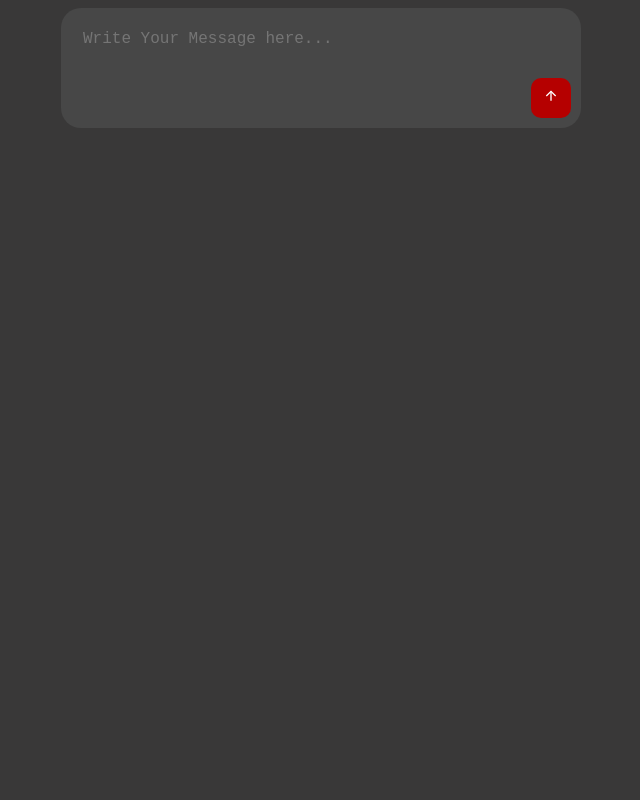
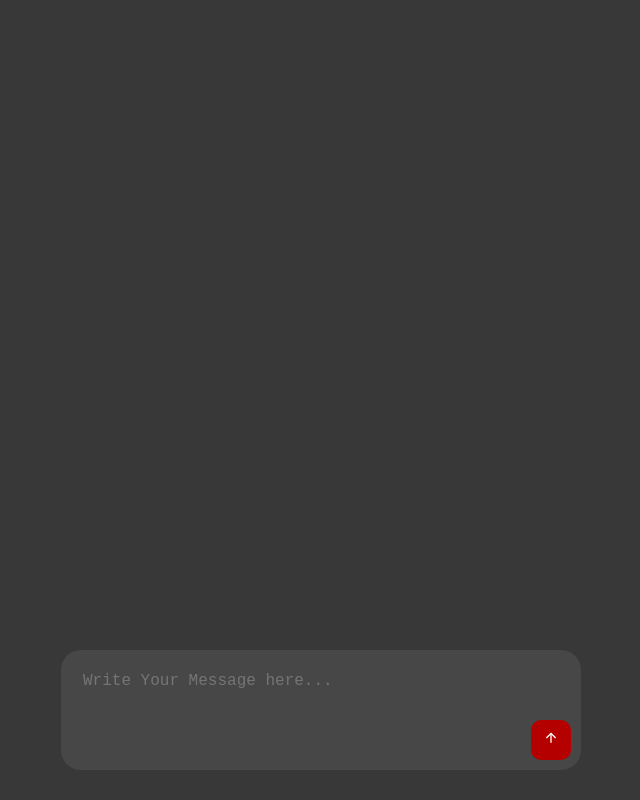
Before and after one commit to kiyotho/gemini-simple-chatbot, a plain HTML site: page frontend/index.html in a window 1280 px wide. Shown: the whole page, without its empty margins (319-959 px from the left). Drawn offline with Linux system fonts and the light colour scheme.

Commit message:
fixing the input container at the bottom

```diff
--- a/frontend/index.css
+++ b/frontend/index.css
@@ -7,11 +7,14 @@ body{
     display: flex;
     flex-direction: column;
     width: 500px;
-    margin-left: auto;
-    margin-right: auto;
     background-color: rgb(71, 71, 71);
     padding: 10px;
     border-radius: 20px;
+    position: fixed;
+    bottom: 30px;
+    left: 0;
+    right: 0;
+    margin: auto;
 }
 
 #button-el{
```
